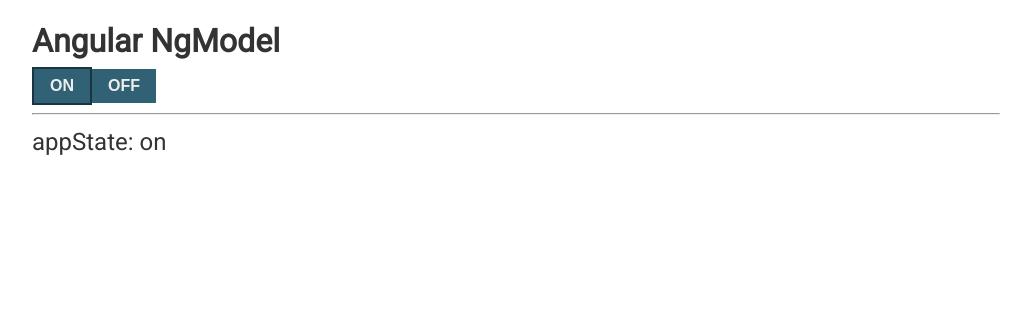
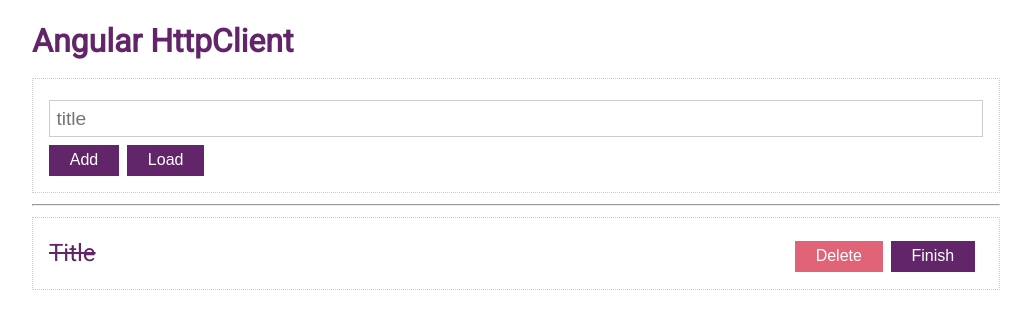
Before and after one commit to Chuchundrium/Angular-theory, an Angular app: page / in a window 1280 px wide. Shown: the top 310 px of the page, without its empty margins (124-1155 px from the left). Built offline with nearby package versions, Linux system fonts and the light colour scheme.

Commit message:
08-HttpClient-01

```diff
--- a/src/app/app.component.html
+++ b/src/app/app.component.html
@@ -1,9 +1,21 @@
 <div class="container">
-  <h1>Angular NgModel</h1>
-  <app-switch
-    [(ngModel)]="appState"
-    (ngModelChange)="handleChange()"
-  ></app-switch>
+  <h1>Angular HttpClient</h1>
+  <div class="card">
+    <div class="form-control">
+      <input type="text" placeholder="title">
+    </div>
+    <button class="btn">Add</button>
+    <button class="btn">Load</button>
+  </div>
   <hr>
-  <p>appState: {{appState}}</p>
+  <div class="card">
+    <p>
+      <span class="completed">Title</span>
+      <br>
+      <span>
+        <button class="btn btn-danger">Delete</button>
+        <button class="btn">Finish</button>
+      </span>
+    </p>
+  </div>
 </div>
--- a/src/app/app.component.ts
+++ b/src/app/app.component.ts
@@ -1,14 +1,12 @@
-import { Component } from '@angular/core';
+import {Component, OnInit} from '@angular/core';
 
 @Component({
   selector: 'app-root',
   templateUrl: './app.component.html',
   styleUrls: ['./app.component.scss']
 })
-export class AppComponent  {
-  appState = 'on';
+export class AppComponent implements OnInit{
+  ngOnInit(): void {
+  }
 
-  handleChange() {
-    console.log(this.appState);
-  }
 }
--- a/src/app/app.module.ts
+++ b/src/app/app.module.ts
@@ -3,12 +3,10 @@
 
 import { AppComponent } from './app.component';
 import {FormsModule, ReactiveFormsModule} from '@angular/forms';
-import { SwitchComponent } from './switch/switch.component';
 
 @NgModule({
   declarations: [
-    AppComponent,
-    SwitchComponent
+    AppComponent
   ],
   imports: [
     BrowserModule,
--- a/src/app/switch/switch.component.html
+++ /dev/null
@@ -1,4 +0,0 @@
-<div>
-  <button [class.active]="state === 'on'" (click)="setState('on')">ON</button>
-  <button [class.active]="state === 'off'" (click)="setState('off')">OFF</button>
-</div>
--- a/src/app/switch/switch.component.scss
+++ /dev/null
@@ -1,17 +0,0 @@
-div {
-  display: inline-block;
-
-  button {
-    padding: .5rem 1rem;
-    font-size: 1rem;
-    font-weight: bold;
-    color: #eeeeee;
-    background: #306174;
-    border: none;
-    outline: none;
-
-    &.active {
-      border: #1a353f 2px solid;
-    }
-  }
-}
--- a/src/app/switch/switch.component.ts
+++ /dev/null
@@ -1,39 +0,0 @@
-import {Component, forwardRef, OnInit, Provider} from '@angular/core';
-import {ControlValueAccessor, NG_VALUE_ACCESSOR} from '@angular/forms';
-
-// Provider - the constant type for services of smth other providing
-const VALUE_ACCESSOR: Provider = {
-  provide: NG_VALUE_ACCESSOR,
-  useExisting: forwardRef(() => SwitchComponent),
-  multi: true
-};
-@Component({
-  selector: 'app-switch',
-  templateUrl: './switch.component.html',
-  styleUrls: ['./switch.component.scss'],
-  providers: [VALUE_ACCESSOR]
-})
-export class SwitchComponent implements ControlValueAccessor{
-  state = 'off';
-  private onChange = (value: any) => {};
-
-  setState(state: string) {
-    this.state = state;
-    this.onChange(this.state);
-  }
-
-  registerOnChange(fn: any): void {
-    this.onChange = fn;
-  }
-
-  registerOnTouched(fn: any): void {
-  }
-
-  setDisabledState(isDisabled: boolean): void {
-  }
-
-  writeValue(state: string): void {
-    this.state = state;
-  }
-
-}
--- a/src/styles.scss
+++ b/src/styles.scss
@@ -11,7 +11,7 @@
   font-size: 1rem;
   line-height: 1.6;
   background-color: #fff;
-  color: #333;
+  color: #622569;
 }
 
 .container {
@@ -25,7 +25,7 @@
 }
 
 a:hover {
-  color: #666;
+  color: #832e8a;
 }
 
 ul {
@@ -38,7 +38,7 @@
 
 .btn {
   display: inline-block;
-  background: #333333;
+  background: #622569;
   color: #fff;
   padding: 0.4rem 1.3rem;
   font-size: 1rem;
@@ -50,13 +50,18 @@
 
   &:disabled {
     background: #ccc;
-    color: #000;
+    color: #36173c;
     cursor: not-allowed;
+  }
+
+  &:hover {
+    opacity: 0.8;
   }
 }
 
-.btn:hover {
-  opacity: 0.8;
+.btn.btn-danger {
+  background: #e06377;
+  color: #fff;
 }
 
 .form-control {
@@ -76,7 +81,7 @@
   }
 
   .validation {
-    color: #ff6f69;
+    color: #c83349;
   }
 }
 
@@ -84,6 +89,15 @@
   padding: 1rem;
   border: #ccc 1px dotted;
   margin: 0.7rem 0;
+
+  p {
+    display: flex;
+    justify-content: space-between;
+
+    span.completed {
+      text-decoration: line-through;
+    }
+  }
 }
 
 input,
```
